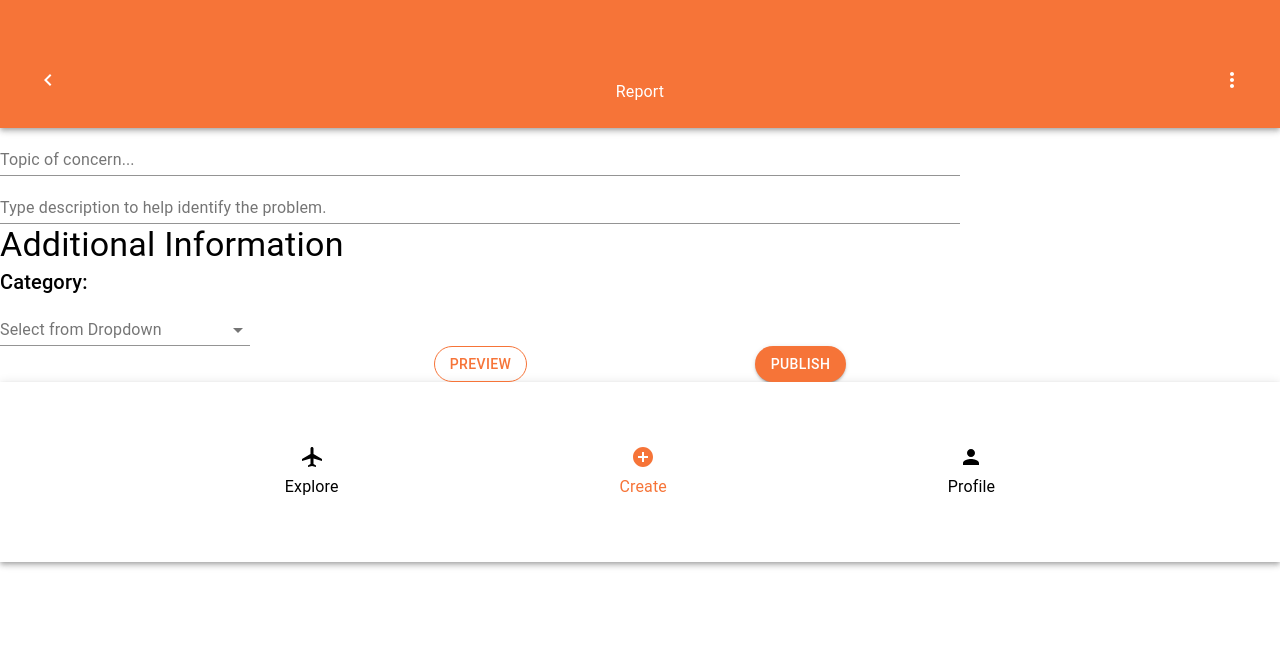
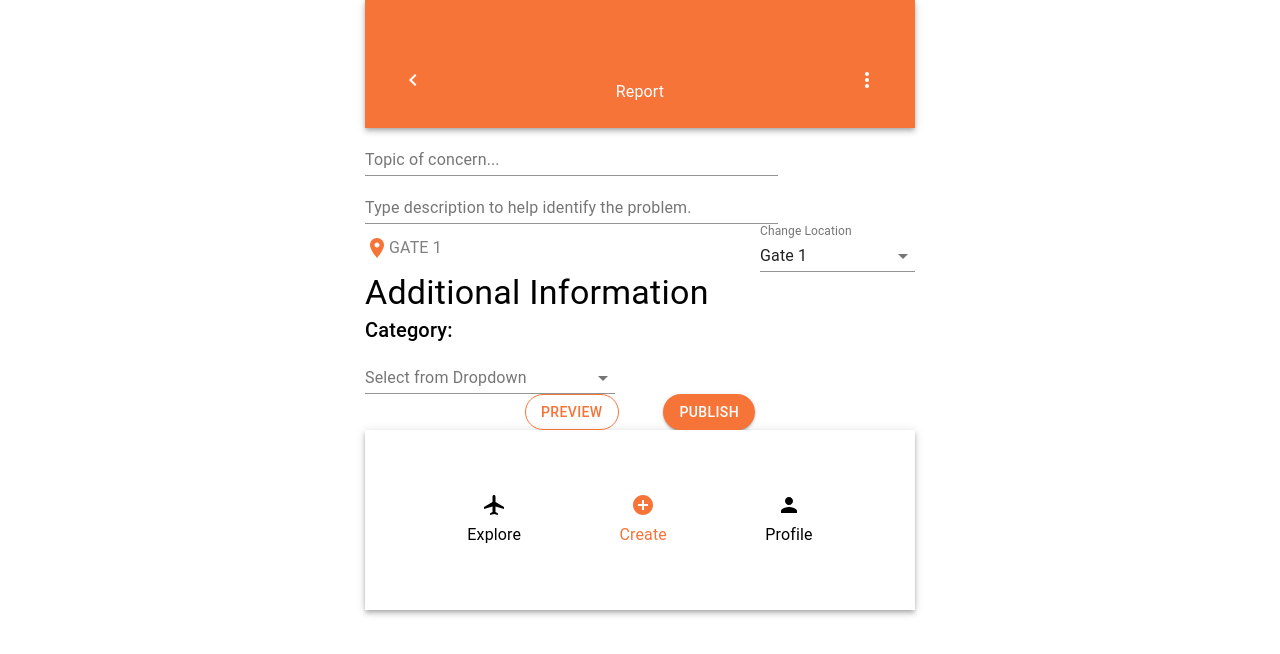
Before and after one commit to DavidAndreww/airport-challenge, a React (Create React App) app: page / in a window 1280 px wide. Shown: the top 654 px of the page. Built offline with nearby package versions, Linux system fonts and the light colour scheme.

Commit message:
renamed files. location section complete

```diff
--- a/src/App.js
+++ b/src/App.js
@@ -2,19 +2,22 @@ import React from 'react'
 import { Provider } from 'react-redux'
 import store from './redux/store'
 import NavigationView from './components/navigation/NavigationView'
-import ConcernFormModel from './components/concernForm/ConcernFormModel'
-import CategoryFormModel from './components/categoryForm/CategoryFormModel'
-import FormSubmitModel from './components/formSubmit/FormSubmitModel'
+import ConcernModel from './components/concernForm/ConcernModel'
+import LocationModel from './components/locationForm/LocationModel'
+import CategoryModel from './components/categoryForm/CategoryModel'
+import SubmitModel from './components/formSubmit/SubmitModel'
 import Footer from './components/footer/FooterView'
+import './App.css'
 
 function App () {
   return (
-    <div>
+    <div className='form' style={{ maxWidth: '550px', margin: '0 auto' }}>
       <Provider store={store}>
         <NavigationView />
-        <ConcernFormModel />
-        <CategoryFormModel />
-        <FormSubmitModel />
+        <ConcernModel />
+        <LocationModel />
+        <CategoryModel />
+        <SubmitModel />
         <Footer />
       </Provider>
     </div>
--- a/src/components/categoryForm/CategoryFormModel.js
+++ b/src/components/categoryForm/CategoryModel.js
@@ -1,9 +1,9 @@
 import React from 'react'
-import CategoryFormView from './CategoryFormView'
+import CategoryView from './CategoryView'
 import { useDispatch, useSelector } from 'react-redux'
 import { updateCategory } from '../../redux/actions'
 
-export default function CategoryFormModel () {
+export default function CategoryModel () {
   const dispatch = useDispatch()
   const category = useSelector((state) => state.category)
 
@@ -11,5 +11,5 @@ export default function CategoryFormModel () {
     dispatch(updateCategory(e.target.value))
   }
 
-  return <CategoryFormView value={category} handleChange={handleChange} />
+  return <CategoryView value={category} handleChange={handleChange} />
 }
--- a/src/components/concernForm/ConcernFormModel.js
+++ b/src/components/concernForm/ConcernModel.js
@@ -1,5 +1,5 @@
 import React from 'react'
-import ConcernFormView from './ConcernFormView'
+import ConcernView from './ConcernView'
 import { useDispatch, useSelector } from 'react-redux'
 import { updateConcern, updateConcernDesc } from '../../redux/actions'
 
@@ -14,5 +14,5 @@ export default function ConcernFormModel () {
     if (field === 'concern') dispatch(updateConcern(value))
     else dispatch(updateConcernDesc(value))
   }
-  return <ConcernFormView concern={concern} concernDesc={concernDesc} handleChange={handleChange} />
+  return <ConcernView concern={concern} concernDesc={concernDesc} handleChange={handleChange} />
 }
--- a/src/components/concernForm/ConcernFormView.js
+++ b/src/components/concernForm/ConcernView.js
@@ -1,7 +1,7 @@
 import React from 'react'
 import TextField from '@material-ui/core/TextField'
 
-export default function ConcernFormView ({ concern, concernDesc, handleChange }) {
+export default function ConcernView ({ concern, concernDesc, handleChange }) {
   return (
     <div className='section' style={{ display: 'flex', flexDirection: 'column', width: '75%' }}>
       <TextField onChange={handleChange} value={concern} id='concern' label='Topic of concern...' />
--- a/src/components/formSubmit/FormSubmitModel.js
+++ b/src/components/formSubmit/SubmitModel.js
@@ -1,5 +1,5 @@
 import React from 'react'
-import FormSubmitview from './FormSubmitView'
+import Submitview from './SubmitView'
 import { useSelector } from 'react-redux'
 
 export default function FormSubmitModel () {
@@ -7,11 +7,12 @@ export default function FormSubmitModel () {
 
   const handleSubmit = () => {
     console.log('Fetch is not working!?')
+    console.log('STATE -> ', state)
   }
 
   const togglePreview = () => {
     console.log('togglePreview')
   }
 
-  return <FormSubmitview togglePreview={togglePreview} handleSubmit={handleSubmit} />
+  return <Submitview togglePreview={togglePreview} handleSubmit={handleSubmit} />
 }
--- a/src/components/formSubmit/FormSubmitView.js
+++ b/src/components/formSubmit/SubmitView.js
@@ -15,7 +15,7 @@ const useStyles = makeStyles({
   }
 })
 
-export default function FormSubmitview ({ handleSubmit, togglePreview }) {
+export default function Submitview ({ handleSubmit, togglePreview }) {
   const classes = useStyles()
   return (
     <div style={{ display: 'flex', justifyContent: 'space-around', width: '50%', margin: '0 auto' }}>
--- a/src/components/locationForm/LocationModel.js
+++ b/src/components/locationForm/LocationModel.js
@@ -0,0 +1,16 @@
+import React from 'react'
+import LocationView from './LocationView'
+import { useDispatch, useSelector } from 'react-redux'
+import { updateLocation } from '../../redux/actions'
+
+export default function LocationModel () {
+  const dispatch = useDispatch()
+  const location = useSelector((state) => state.location)
+
+  const handleChange = (e) => {
+    dispatch(updateLocation(e.target.value))
+    console.log('GATE # => ', typeof e.target.value)
+  }
+
+  return <LocationView value={location} handleChange={handleChange} />
+}
--- a/src/components/locationForm/LocationView.js
+++ b/src/components/locationForm/LocationView.js
@@ -0,0 +1,38 @@
+import React from 'react'
+import Box from '@material-ui/core/Box'
+import Typography from '@material-ui/core/Typography'
+import FormControl from '@material-ui/core/FormControl'
+import InputLabel from '@material-ui/core/InputLabel'
+import Select from '@material-ui/core/Select'
+import MenuItem from '@material-ui/core/MenuItem'
+import RoomIcon from '@material-ui/icons/Room'
+
+export default function LocationView ({ value, handleChange }) {
+  const getNum = (string) => {
+    const regex = /\d+/g
+    return string.match(regex)
+  }
+
+  return (
+    <div style={{ width: '100%' }}>
+      <Box display='flex' justifyContent='space-between' alignItems='center'>
+        <Box display='flex'>
+          <RoomIcon style={{ color: '#F67438' }} />
+          <Typography style={{ color: 'grey' }}>
+            GATE {getNum(value)}
+          </Typography>
+        </Box>
+        <FormControl style={{ width: '155px' }}>
+          <InputLabel htmlFor='location'>Change Location</InputLabel>
+          <Select id='location' value={value} onChange={handleChange}>
+            <MenuItem value='gate_1'>Gate 1</MenuItem>
+            <MenuItem value='gate_2'>Gate 2</MenuItem>
+            <MenuItem value='gate_3'>Gate 3</MenuItem>
+            <MenuItem value='gate_4'>Gate 4</MenuItem>
+            <MenuItem value='gate_5'>Gate 5</MenuItem>
+          </Select>
+        </FormControl>
+      </Box>
+    </div>
+  )
+}
--- a/src/redux/state.js
+++ b/src/redux/state.js
@@ -1,10 +1,11 @@
 const state = {
   concern: '',
   concernDesc: '',
-  location: '',
+  location: 'gate_1',
   photo: '',
   category: '',
-  privacy: ''
+  privacy: '',
+  formOpen: false
 }
 
 export default state
```
Also changed, not shown: src/App.css (added), src/components/categoryForm/CategoryView.js (renamed from src/components/categoryForm/CategoryFormView.js).
